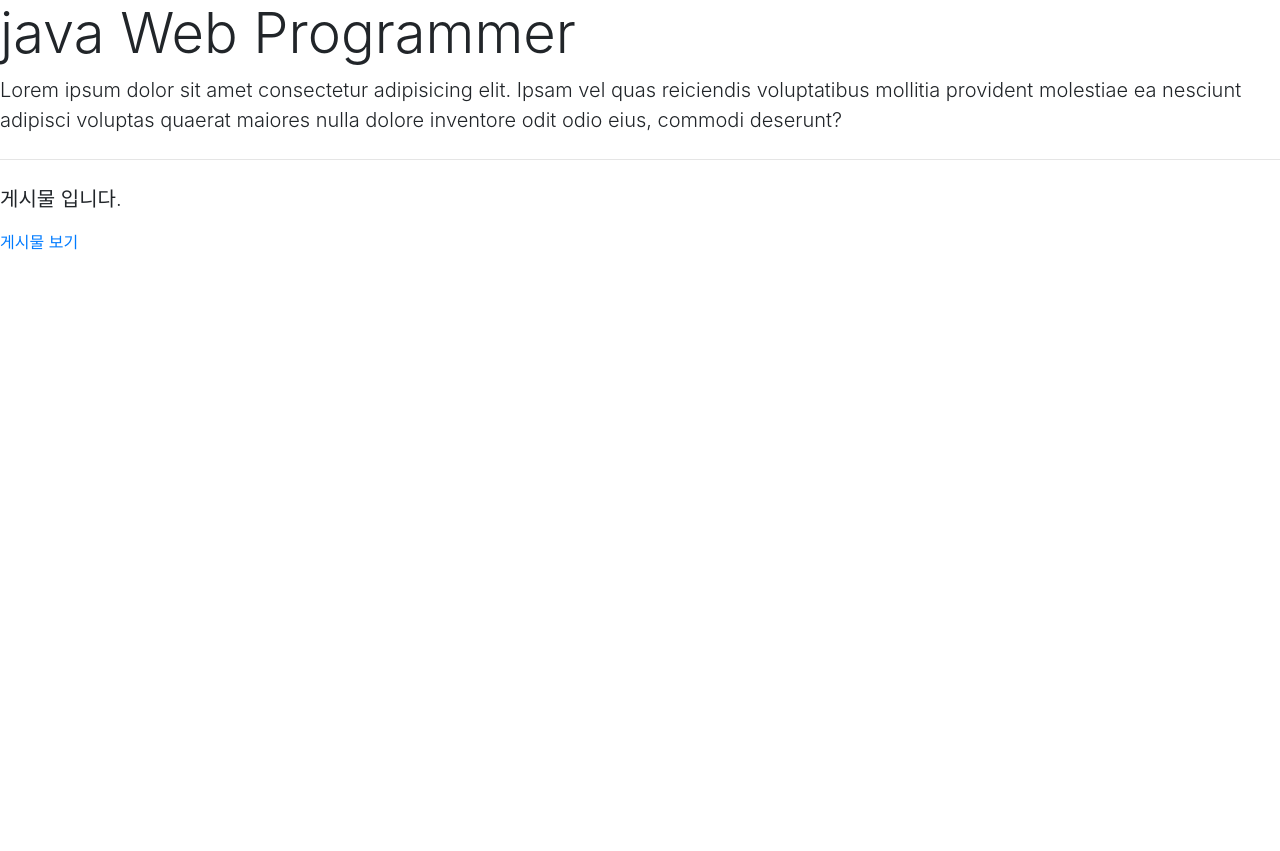
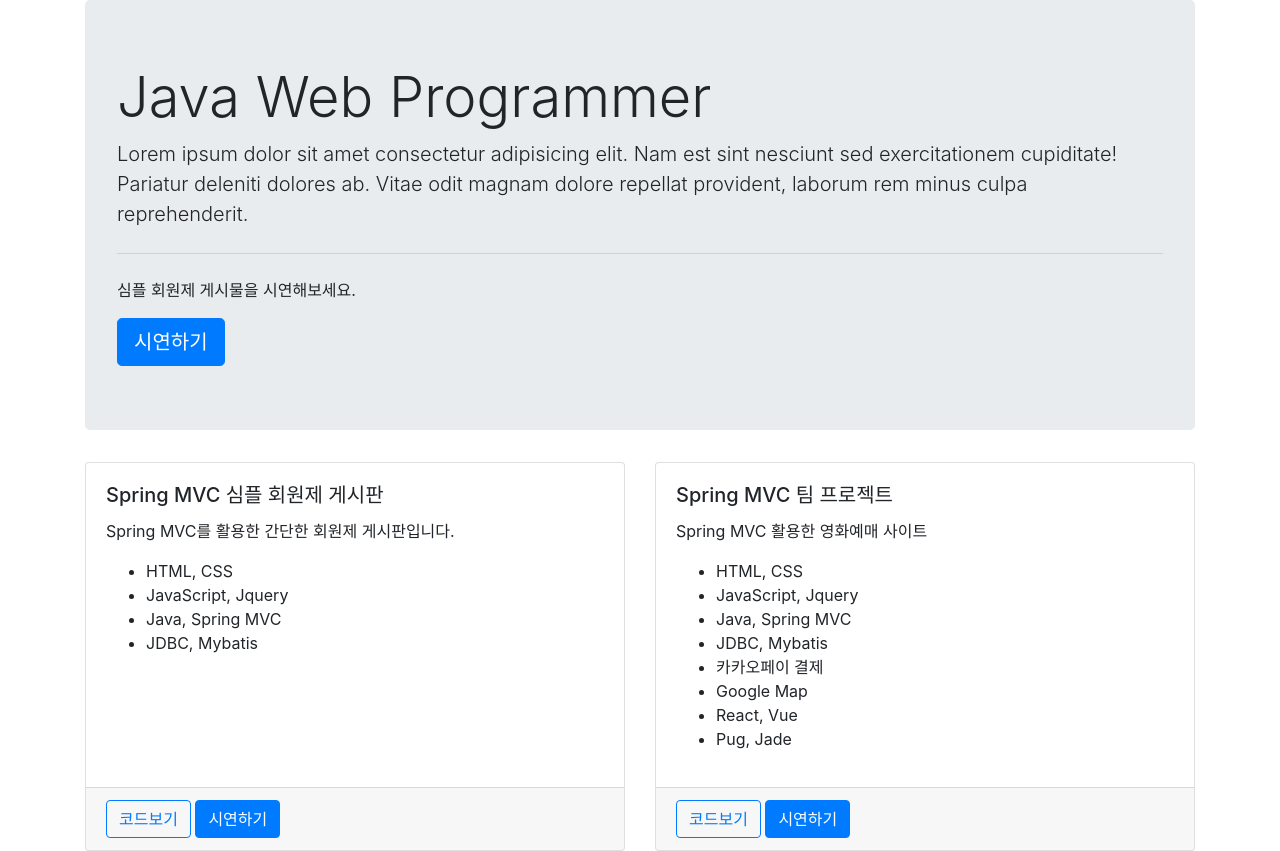
Before and after one commit to millionfood/millionfood.github.io, a plain HTML site: page index.html in a window 1280 px wide. Before the commit the page ends 800 px from the top, so only its background shows below. Drawn offline with nearby package versions, Linux system fonts and the light colour scheme.

Commit message:
pupupush!

```diff
--- a/index.html
+++ b/index.html
@@ -10,16 +10,79 @@
     <title>JinHyeok Github page</title>
 </head>
 <body>
-    <div class="jumbotro">
-        <div class="h1 display-4">java Web Programmer</div>
-        <p class="lead">Lorem ipsum dolor sit amet consectetur adipisicing elit. Ipsam vel quas reiciendis voluptatibus mollitia provident molestiae ea nesciunt adipisci voluptas quaerat maiores nulla dolore inventore odit odio eius, commodi deserunt?</p>
-        <hr class="my-4">
-        <p class="lead">
-            게시물 입니다.
-        </p>
-        <a href="http://3.35.173.109/spr1/board/list">게시물 보기</a>
+    <div class="container">
+        <div class="row">
+            <div class="col">
+
+                <!-- .jumbotron>h1.display-4{Java Web Programmer} -->
+                <div class="jumbotron">
+                    <h1 class="display-4">Java Web Programmer</h1>
+                    <!-- p.lead>lorem -->
+                    <p class="lead">
+                        Lorem ipsum dolor sit amet consectetur adipisicing elit. Nam est sint nesciunt sed
+                        exercitationem cupiditate! Pariatur deleniti dolores ab. Vitae odit magnam dolore repellat
+                        provident, laborum rem minus culpa reprehenderit.
+                    </p>
+                    <hr class="my-4">
+                    <p>
+                        심플 회원제 게시물을 시연해보세요.
+                    </p>
+                    <!-- a.btn.btn-primary.btn-lg{시연하기} -->
+                    <a href="http://3.35.173.109/spr1/board/list" class="btn btn-primary btn-lg">시연하기</a>
+                </div>
+
+                <!-- .card-deck>.card*2>.card-body>h5.card-title>lorem1^p.card-text>lorem^^.card-footer>a.btn.btn-primary*2 -->
+                <div class="card-deck">
+                    <div class="card">
+                        <div class="card-body">
+                            <h5 class="card-title">
+                                Spring MVC 심플 회원제 게시판
+                            </h5>
+                            <p class="card-text">
+                                Spring MVC를 활용한 간단한 회원제 게시판입니다.
+                            <ul>
+                                <li>HTML, CSS</li>
+                                <li>JavaScript, Jquery</li>
+                                <li>Java, Spring MVC</li>
+                                <li>JDBC, Mybatis</li>
+                            </ul>
+                            </p>
+                        </div>
+                        <div class="card-footer">
+                            <a href="https://github.com/sebaek/spring-ex00-20211202"
+                                class="btn btn-outline-primary">코드보기</a>
+                            <a href="http://3.35.173.109/spr1/board/list" class="btn btn-primary">시연하기</a>
+                        </div>
+                    </div>
+                    <div class="card">
+                        <div class="card-body">
+                            <h5 class="card-title">
+                                Spring MVC 팀 프로젝트
+                            </h5>
+                            <p class="card-text">
+                                Spring MVC 활용한 영화예매 사이트
+                            <ul>
+                                <li>HTML, CSS</li>
+                                <li>JavaScript, Jquery</li>
+                                <li>Java, Spring MVC</li>
+                                <li>JDBC, Mybatis</li>
+                                <li>카카오페이 결제</li>
+                                <li>Google Map</li>
+                                <li>React, Vue</li>
+                                <li>Pug, Jade</li>
+                            </ul>
+                            </p>
+                        </div>
+                        <div class="card-footer">
+                            <a href="#" class="btn btn-outline-primary">코드보기</a>
+                            <a href="#" class="btn btn-primary">시연하기</a>
+                        </div>
+                    </div>
+                </div>
+
+            </div>
+        </div>
     </div>
-
 
     <script src="https://cdnjs.cloudflare.com/ajax/libs/bootstrap/4.6.1/js/bootstrap.min.js" integrity="sha512-UR25UO94eTnCVwjbXozyeVd6ZqpaAE9naiEUBK/A+QDbfSTQFhPGj5lOR6d8tsgbBk84Ggb5A3EkjsOgPRPcKA==" crossorigin="anonymous" referrerpolicy="no-referrer"></script>
     <script>
```
